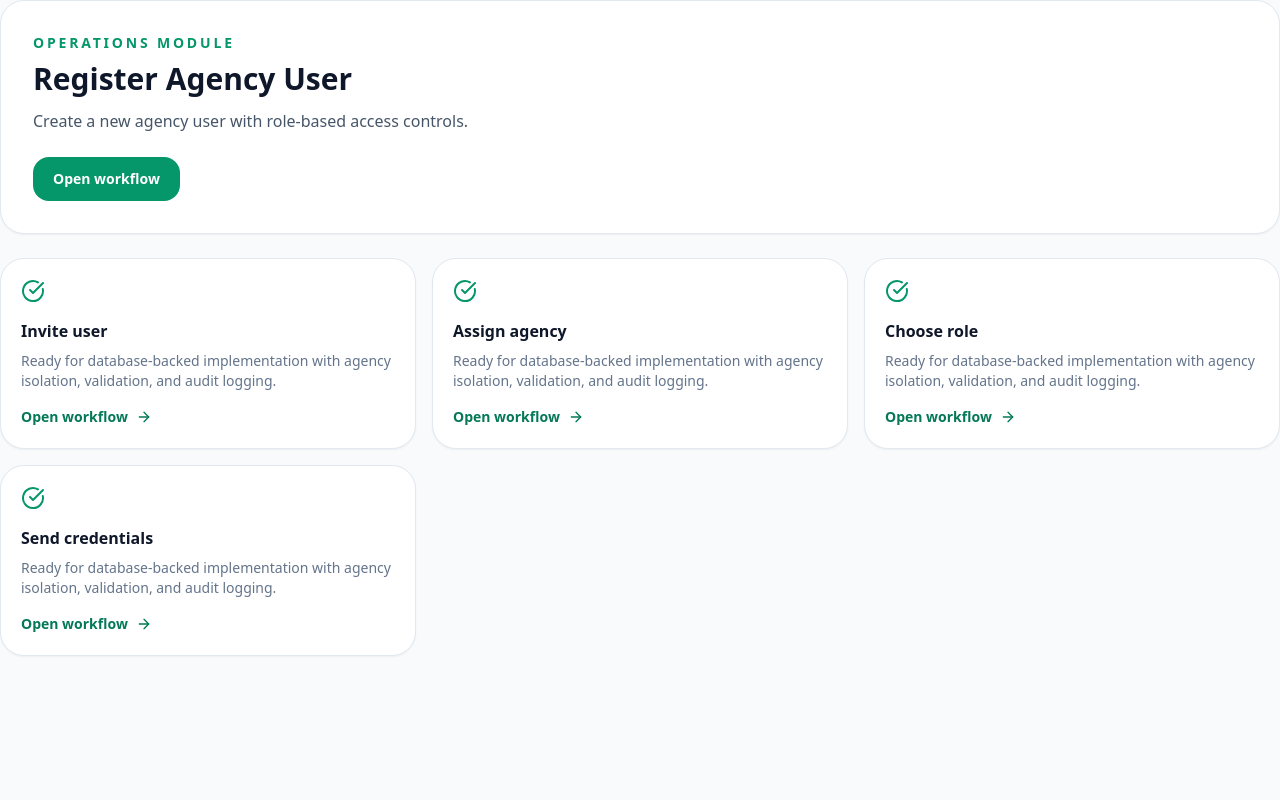
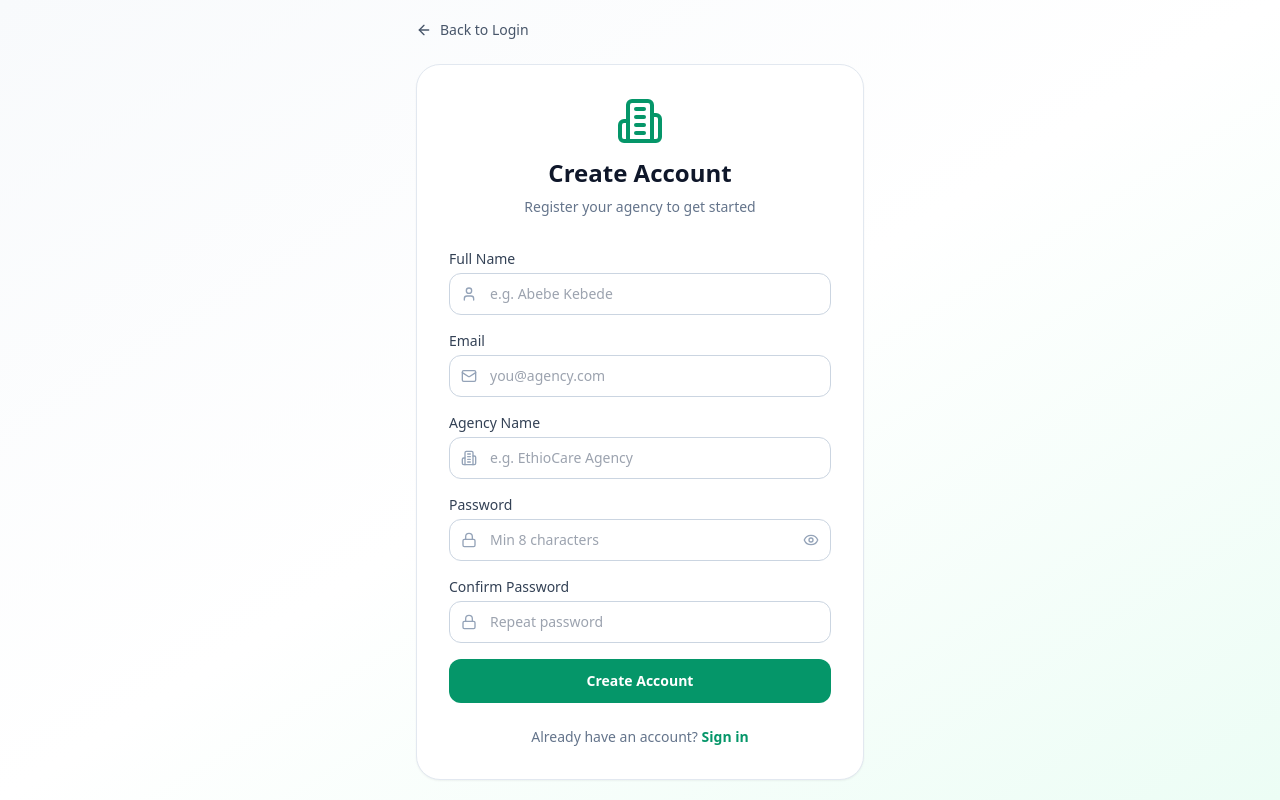
Before and after one commit to sadiqdudu/EthioAgencyHub, a Next.js app in the folder web-app/: page /register in a window 1280 px wide. Built offline with nearby package versions, Linux system fonts and the light colour scheme; no server answers.

Commit message:
feat: Complete registration page with full form and validation

```diff
--- a/web-app/app/(auth)/register/page.tsx
+++ b/web-app/app/(auth)/register/page.tsx
@@ -1,12 +1,108 @@
-import { ModulePage } from '@/components/module-page';
+'use client';
 
-export default function Page() {
+import { useState } from 'react';
+import { useRouter } from 'next/navigation';
+import { ArrowLeft, User, Mail, Lock, Building2, Eye, EyeOff } from 'lucide-react';
+import Link from 'next/link';
+
+export default function RegisterPage() {
+  const router = useRouter();
+  const [form, setForm] = useState({ name: '', email: '', password: '', confirmPassword: '', agency: '' });
+  const [showPassword, setShowPassword] = useState(false);
+  const [submitting, setSubmitting] = useState(false);
+  const [error, setError] = useState('');
+
+  const handleSubmit = async (e: React.FormEvent) => {
+    e.preventDefault();
+    if (form.password !== form.confirmPassword) { setError('Passwords do not match'); return; }
+    setSubmitting(true); setError('');
+    try {
+      const res = await fetch('/api/auth/register', {
+        method: 'POST',
+        headers: { 'Content-Type': 'application/json' },
+        body: JSON.stringify({ name: form.name, email: form.email, password: form.password, agencyName: form.agency })
+      });
+      const data = await res.json();
+      if (!res.ok) throw new Error(data.error?.message || 'Registration failed');
+      router.push('/login?registered=true');
+    } catch (err) {
+      setError(err instanceof Error ? err.message : 'Registration failed');
+    } finally {
+      setSubmitting(false);
+    }
+  };
+
   return (
-    <ModulePage
-      title="Register Agency User"
-      description="Create a new agency user with role-based access controls."
-      workflows={['Invite user', 'Assign agency', 'Choose role', 'Send credentials']}
-      actions={[{ label: 'Open workflow', href: '#' }]}
-    />
+    <div className="min-h-screen flex items-center justify-center bg-gradient-to-br from-slate-50 via-white to-brand-50 px-4">
+      <div className="w-full max-w-md">
+        <Link href="/login" className="mb-6 inline-flex items-center gap-2 text-sm font-medium text-slate-600 hover:text-brand-600">
+          <ArrowLeft className="h-4 w-4" /> Back to Login
+        </Link>
+
+        <div className="rounded-3xl border border-slate-200 bg-white p-8 shadow-sm">
+          <div className="text-center mb-8">
+            <Building2 className="h-12 w-12 mx-auto text-brand-600 mb-3" />
+            <h1 className="text-2xl font-bold text-ink">Create Account</h1>
+            <p className="mt-2 text-sm text-slate-500">Register your agency to get started</p>
+          </div>
+
+          {error && <div className="mb-4 rounded-xl bg-red-50 border border-red-200 p-3 text-sm font-medium text-red-700">{error}</div>}
+
+          <form onSubmit={handleSubmit} className="space-y-4">
+            <div>
+              <label className="block text-sm font-medium text-slate-700 mb-1">Full Name</label>
+              <div className="relative">
+                <User className="absolute left-3 top-1/2 h-4 w-4 -translate-y-1/2 text-slate-400" />
+                <input type="text" required value={form.name} onChange={e => setForm({...form, name: e.target.value})}
+                  className="w-full rounded-xl border border-slate-300 py-2.5 pl-10 pr-4 text-sm focus:border-brand-500 focus:outline-none" placeholder="e.g. Abebe Kebede" />
+              </div>
+            </div>
+            <div>
+              <label className="block text-sm font-medium text-slate-700 mb-1">Email</label>
+              <div className="relative">
+                <Mail className="absolute left-3 top-1/2 h-4 w-4 -translate-y-1/2 text-slate-400" />
+                <input type="email" required value={form.email} onChange={e => setForm({...form, email: e.target.value})}
+                  className="w-full rounded-xl border border-slate-300 py-2.5 pl-10 pr-4 text-sm focus:border-brand-500 focus:outline-none" placeholder="you@agency.com" />
+              </div>
+            </div>
+            <div>
+              <label className="block text-sm font-medium text-slate-700 mb-1">Agency Name</label>
+              <div className="relative">
+                <Building2 className="absolute left-3 top-1/2 h-4 w-4 -translate-y-1/2 text-slate-400" />
+                <input type="text" required value={form.agency} onChange={e => setForm({...form, agency: e.target.value})}
+                  className="w-full rounded-xl border border-slate-300 py-2.5 pl-10 pr-4 text-sm focus:border-brand-500 focus:outline-none" placeholder="e.g. EthioCare Agency" />
+              </div>
+            </div>
+            <div>
+              <label className="block text-sm font-medium text-slate-700 mb-1">Password</label>
+              <div className="relative">
+                <Lock className="absolute left-3 top-1/2 h-4 w-4 -translate-y-1/2 text-slate-400" />
+                <input type={showPassword ? 'text' : 'password'} required value={form.password} onChange={e => setForm({...form, password: e.target.value})}
+                  className="w-full rounded-xl border border-slate-300 py-2.5 pl-10 pr-10 text-sm focus:border-brand-500 focus:outline-none" placeholder="Min 8 characters" />
+                <button type="button" onClick={() => setShowPassword(!showPassword)} className="absolute right-3 top-1/2 -translate-y-1/2 text-slate-400">
+                  {showPassword ? <EyeOff className="h-4 w-4" /> : <Eye className="h-4 w-4" />}
+                </button>
+              </div>
+            </div>
+            <div>
+              <label className="block text-sm font-medium text-slate-700 mb-1">Confirm Password</label>
+              <div className="relative">
+                <Lock className="absolute left-3 top-1/2 h-4 w-4 -translate-y-1/2 text-slate-400" />
+                <input type="password" required value={form.confirmPassword} onChange={e => setForm({...form, confirmPassword: e.target.value})}
+                  className="w-full rounded-xl border border-slate-300 py-2.5 pl-10 pr-4 text-sm focus:border-brand-500 focus:outline-none" placeholder="Repeat password" />
+              </div>
+            </div>
+            <button type="submit" disabled={submitting}
+              className="w-full rounded-xl bg-brand-600 py-3 text-sm font-bold text-white hover:bg-brand-700 disabled:opacity-50 transition-colors">
+              {submitting ? 'Creating Account...' : 'Create Account'}
+            </button>
+          </form>
+
+          <p className="mt-6 text-center text-sm text-slate-500">
+            Already have an account? <Link href="/login" className="font-bold text-brand-600 hover:text-brand-800">Sign in</Link>
+          </p>
+        </div>
+      </div>
+    </div>
   );
 }
```
